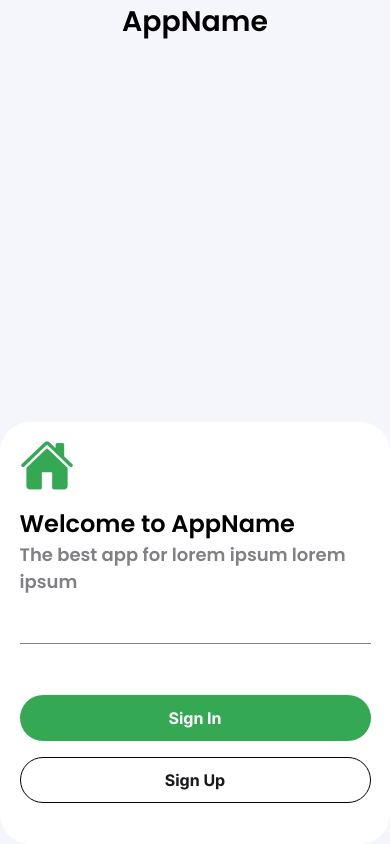
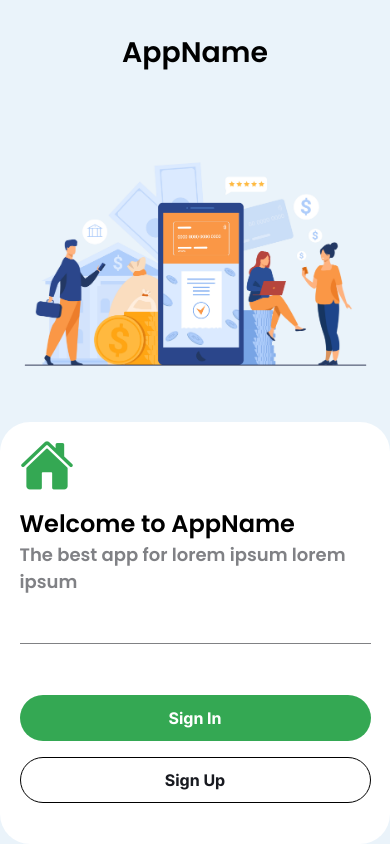
Before and after one commit to Neel-shetty/react-native-payment-details, a React Native app: screen /OnboardingScreen in a window 390 px wide. Built offline with nearby package versions, Linux system fonts and the light colour scheme.

Commit message:
login done

```diff
--- a/src/components/OnboarindScreenComponets/Modal.js
+++ b/src/components/OnboarindScreenComponets/Modal.js
@@ -5,8 +5,16 @@ import { colors } from "../../constants/colors";
 import { Ionicons } from "@expo/vector-icons";
 import CustomButton from "../CustomButton";
 import SecondaryButton from "../SecondaryButton";
+import { useNavigation } from "@react-navigation/native";
 
 const Modal = () => {
+  const navigation = useNavigation();
+  function SignIn() {
+    navigation.navigate("SignInScreen");
+  }
+  function SignUp() {
+    navigation.navigate("SignUpScreen");
+  }
   return (
     <View style={styles.root}>
       <View style={styles.iconContainer}>
@@ -21,10 +29,10 @@ const Modal = () => {
       <View style={styles.line} />
       <View style={styles.buttonContainer}>
         <View style={{ paddingVertical: 8 }}>
-          <CustomButton title={"Sign In"} />
+          <CustomButton title={"Sign In"} onPress={SignIn} />
         </View>
         <View style={{ paddingVertical: 8 }}>
-          <SecondaryButton title={"Sign Up"} />
+          <SecondaryButton title={"Sign Up"} onPress={SignUp} />
         </View>
       </View>
     </View>
--- a/src/components/SignInScreenComponents/Header.js
+++ b/src/components/SignInScreenComponents/Header.js
@@ -15,7 +15,7 @@ const Header = ({ back, loc }) => {
       {/* {loc !== "signIn" ?  */}
       <BackButton onPress={back} />
       <Text style={styles.title}>
-        Scan<Text style={{ color: colors.green }}>Me</Text>
+        App<Text style={{ color: colors.green }}>Name</Text>
       </Text>
       {/* {loc !== "signIn" ?  */}
       <View style={{ height: 35, width: 35 }} />
--- a/src/components/SignInScreenComponents/InputFields.js
+++ b/src/components/SignInScreenComponents/InputFields.js
@@ -47,7 +47,7 @@ const InputFields = () => {
         save("isLoggedIn", "true");
         save("token", JSON.stringify(res.data.data.token));
         save("id", JSON.stringify(res.data.data.id));
-        navigation.navigate("BottomTab", { screen: "HomeScreen" });
+        navigation.navigate("HomeScreen");
       })
       .catch((error) => {
         // console.log(e.toJSON());
--- a/src/navigator/Navigator.js
+++ b/src/navigator/Navigator.js
@@ -1,20 +1,57 @@
 import { StyleSheet, Text, View } from "react-native";
-import React from "react";
+import React, { useEffect } from "react";
 import { createNativeStackNavigator } from "@react-navigation/native-stack";
 import { NavigationContainer } from "@react-navigation/native";
 import SignInScreen from "../screens/Login/SignInScreen";
 import SignUpScreen from "../screens/Login/SignUpScreen";
 import OnboardingScreen from "../screens/Login/OnboardingScreen";
+import HomeScreen from "../screens/Main/HomeScreen";
+import { useDispatch, useSelector } from "react-redux";
+import * as SecureStore from "expo-secure-store";
+import {
+  setFormSubmitted,
+  setKycStatus,
+  setLoggedIn,
+} from "../store/slice/userSlice";
 
 const Stack = createNativeStackNavigator();
 
 const Navigator = () => {
+  const dispatch = useDispatch();
+
+  async function save(key, value) {
+    await SecureStore.setItemAsync(key, value);
+  }
+
+  async function getValueFor(key) {
+    let result = await SecureStore.getItemAsync(key);
+    console.log("🚀 ~ file: Navigator.js:21 ~ getValueFor ~ result", result);
+    if (result === "true") {
+      dispatch(setLoggedIn(true));
+    }
+  }
+
+  const loggedIn = useSelector((state) => state.user.loggedIn);
+
+  useEffect(() => {
+    getValueFor("isLoggedIn");
+  }, [loggedIn]);
+
   return (
     <NavigationContainer>
       <Stack.Navigator screenOptions={{ headerShown: false }}>
-        <Stack.Screen name="OnboardingScreen" component={OnboardingScreen} />
-        <Stack.Screen name="SignInScreen" component={SignInScreen} />
-        <Stack.Screen name="SignUpScreen" component={SignUpScreen} />
+        {!loggedIn ? (
+          <>
+            <Stack.Screen
+              name="OnboardingScreen"
+              component={OnboardingScreen}
+            />
+            <Stack.Screen name="SignInScreen" component={SignInScreen} />
+            <Stack.Screen name="SignUpScreen" component={SignUpScreen} />
+          </>
+        ) : (
+          <Stack.Screen name="HomeScreen" component={HomeScreen} />
+        )}
       </Stack.Navigator>
     </NavigationContainer>
   );
--- a/src/screens/Login/OnboardingScreen.js
+++ b/src/screens/Login/OnboardingScreen.js
@@ -1,4 +1,4 @@
-import { StyleSheet, Text, View } from "react-native";
+import { Image, StyleSheet, Text, View } from "react-native";
 import React from "react";
 import Modal from "../../components/OnboarindScreenComponets/Modal";
 import { layout } from "../../constants/layout";
@@ -6,9 +6,15 @@ import { layout } from "../../constants/layout";
 const OnboardingScreen = () => {
   return (
     <View style={styles.root}>
-      <View style={{ flex: 1 }}>
+      <View style={styles.topContainer}>
         <View style={styles.titleContainer}>
           <Text style={styles.title}>AppName</Text>
+        </View>
+        <View style={styles.imageContainer}>
+          <Image
+            source={require("../../../assets/images/oBg.jpg")}
+            style={styles.image}
+          />
         </View>
       </View>
       <View style={styles.modalContainer}>
@@ -25,7 +31,8 @@ const styles = StyleSheet.create({
     flex: 1,
     alignItems: "center",
     justifyContent: "center",
-    backgroundColor: "#F5F6FC",
+    backgroundColor: "#eaf3fa",
+    width: layout.width,
   },
   modalContainer: {
     flex: 1,
@@ -34,9 +41,32 @@ const styles = StyleSheet.create({
     width: layout.widthp,
     alignItems: "center",
     justifyContent: "center",
+    flex: 1,
+    // backgroundColor: "pink",
+    alignSelf: "center",
   },
   title: {
     fontFamily: "poppins-semibold",
     fontSize: 28.33,
   },
+  image: {
+    // width: layout.width,
+    height: 300,
+    // width: 600,
+    // alignSelf: "center",
+    resizeMode: "contain",
+    width: "100%",
+    // transform: [{ scale: 0.5 }],
+  },
+  imageContainer: {
+    flex: 3,
+    alignItems: "center",
+    justifyContent: "center",
+  },
+  topContainer: {
+    flex: 1,
+    width: layout.width,
+    // alignItems: "center",
+    justifyContent: "center",
+  },
 });
--- /dev/null
+++ b/src/screens/Main/HomeScreen.js
@@ -0,0 +1,14 @@
+import { StyleSheet, Text, View } from 'react-native'
+import React from 'react'
+
+const HomeScreen = () => {
+  return (
+    <View>
+      <Text>HomeScreen</Text>
+    </View>
+  )
+}
+
+export default HomeScreen
+
+const styles = StyleSheet.create({})
```
Also changed, not shown: assets/images/oBg.jpg (added).
